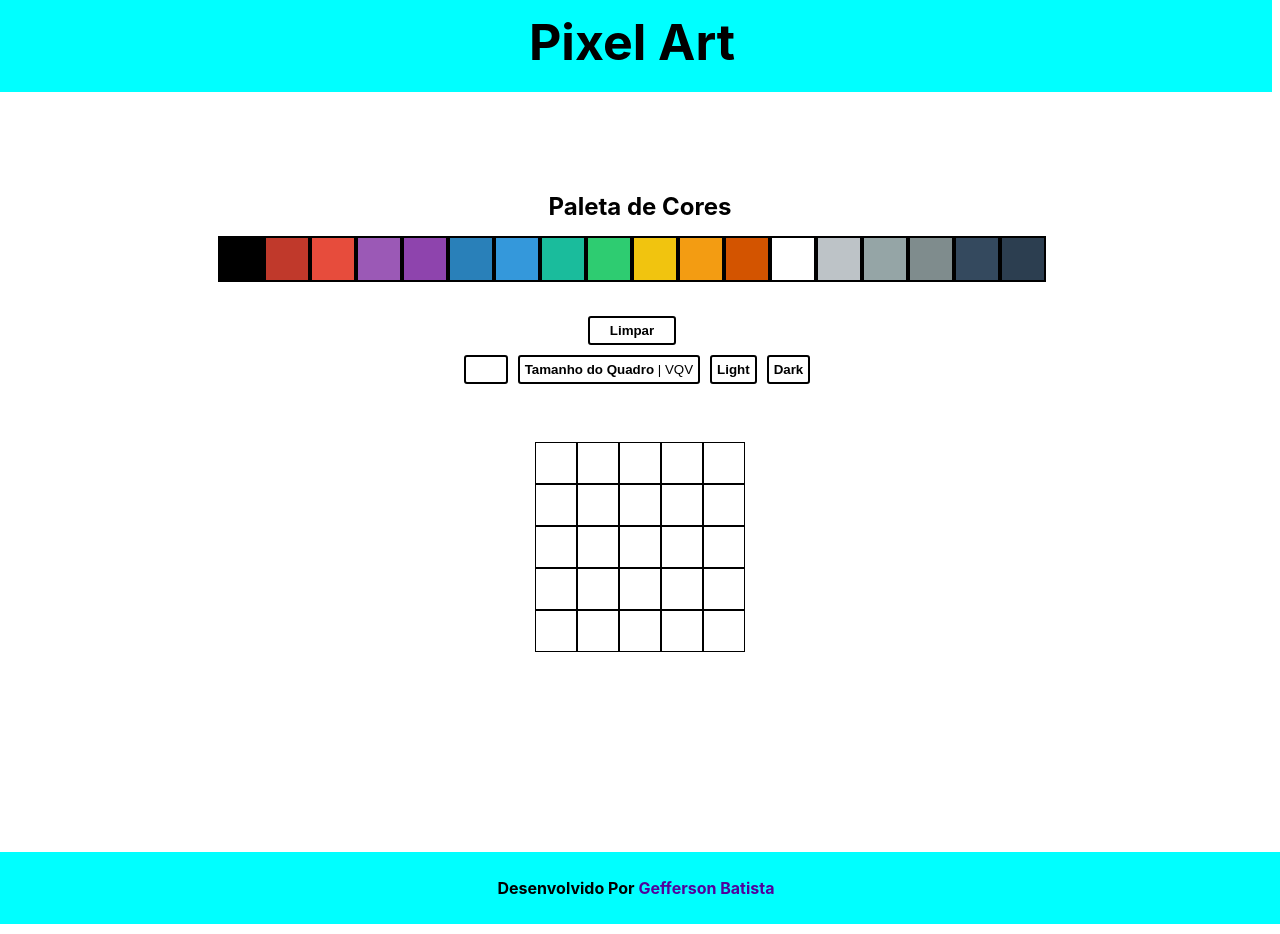
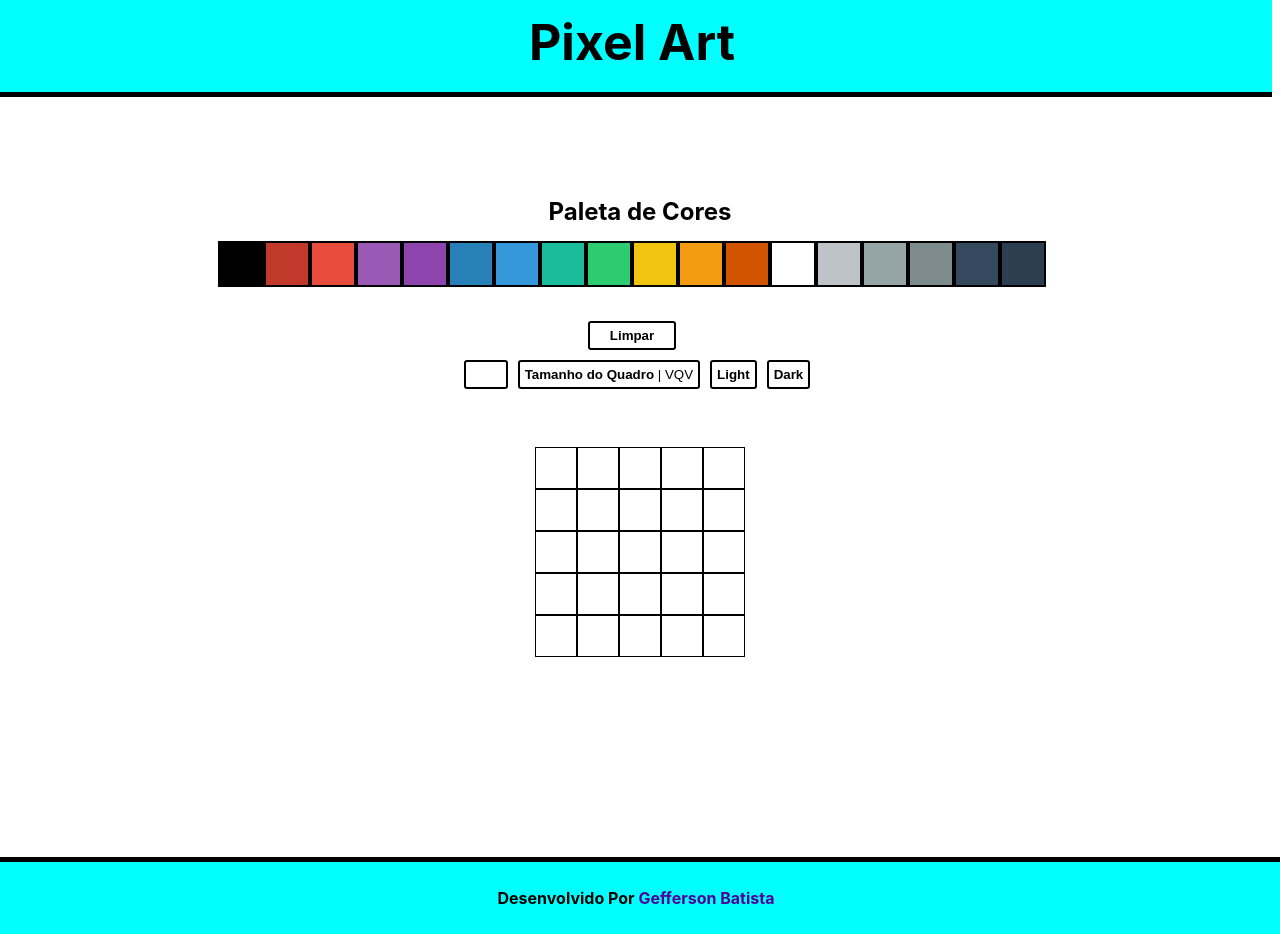
Before and after one commit to imgeff/pixel-art, a plain HTML site: page index.html in a window 1280 px wide. Drawn offline with Linux system fonts and the light colour scheme.

Commit message:
Adiciona Borda em H1 e Footer

```diff
--- a/script.js
+++ b/script.js
@@ -172,6 +172,7 @@ function light() {
   function hoverEfect (element) {
     element.addEventListener('mousemove', function () {
       element.style.backgroundColor = 'aqua';
+      element.style.border = '2px solid black';
     })
 
     element.addEventListener('mouseout', function () {
--- a/style.css
+++ b/style.css
@@ -11,6 +11,7 @@ h1 {
   text-align: center;
   width: 100%;
   background-color: cyan;
+  border-bottom: 5px solid black;
   font-size: 50px;
   margin-top: -8px;
   margin-left: -8px;
@@ -25,6 +26,7 @@ h2 {
 
 footer {
   background-color: aqua;
+  border-top: 5px solid black;
   padding: 10px;
   margin-top: 50px;
   margin-left: -8px;
```
